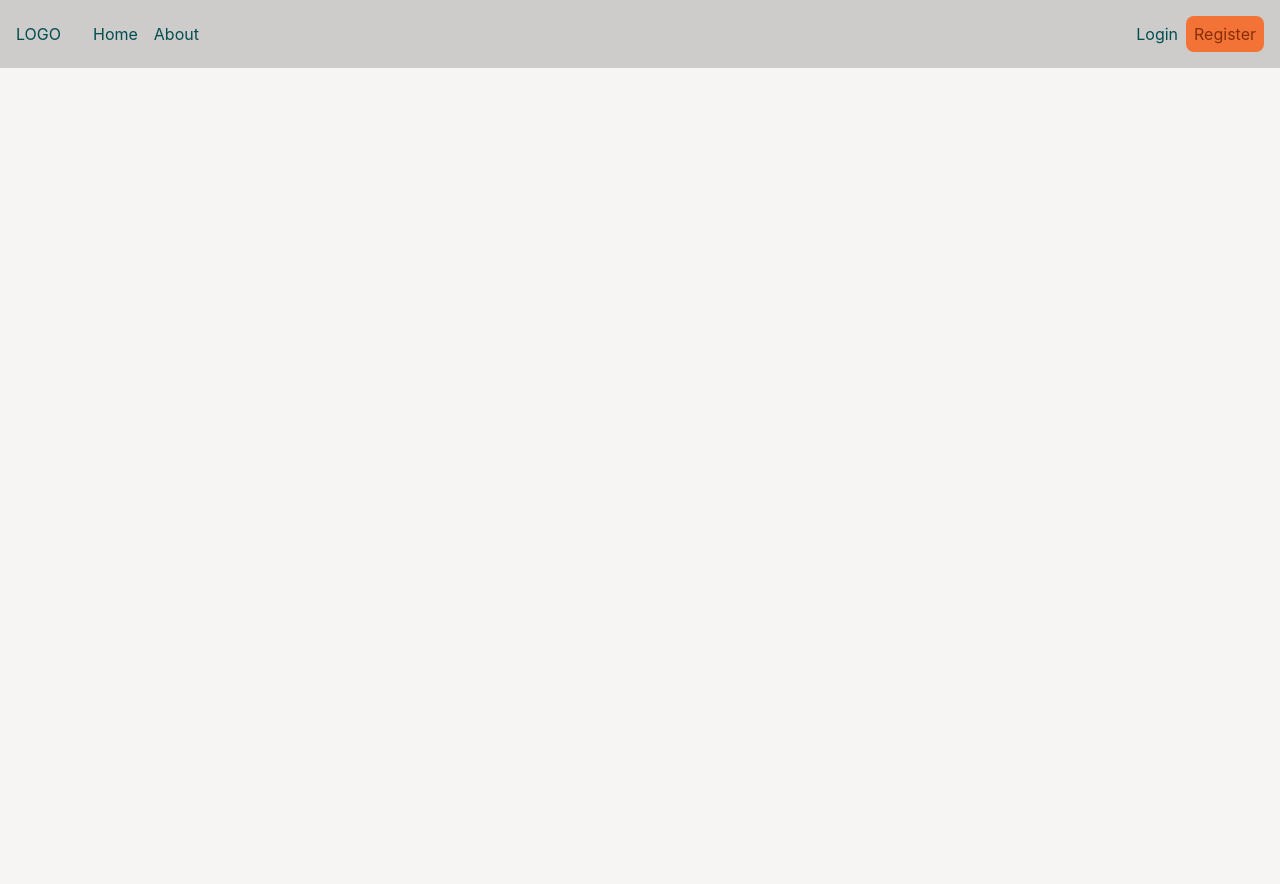
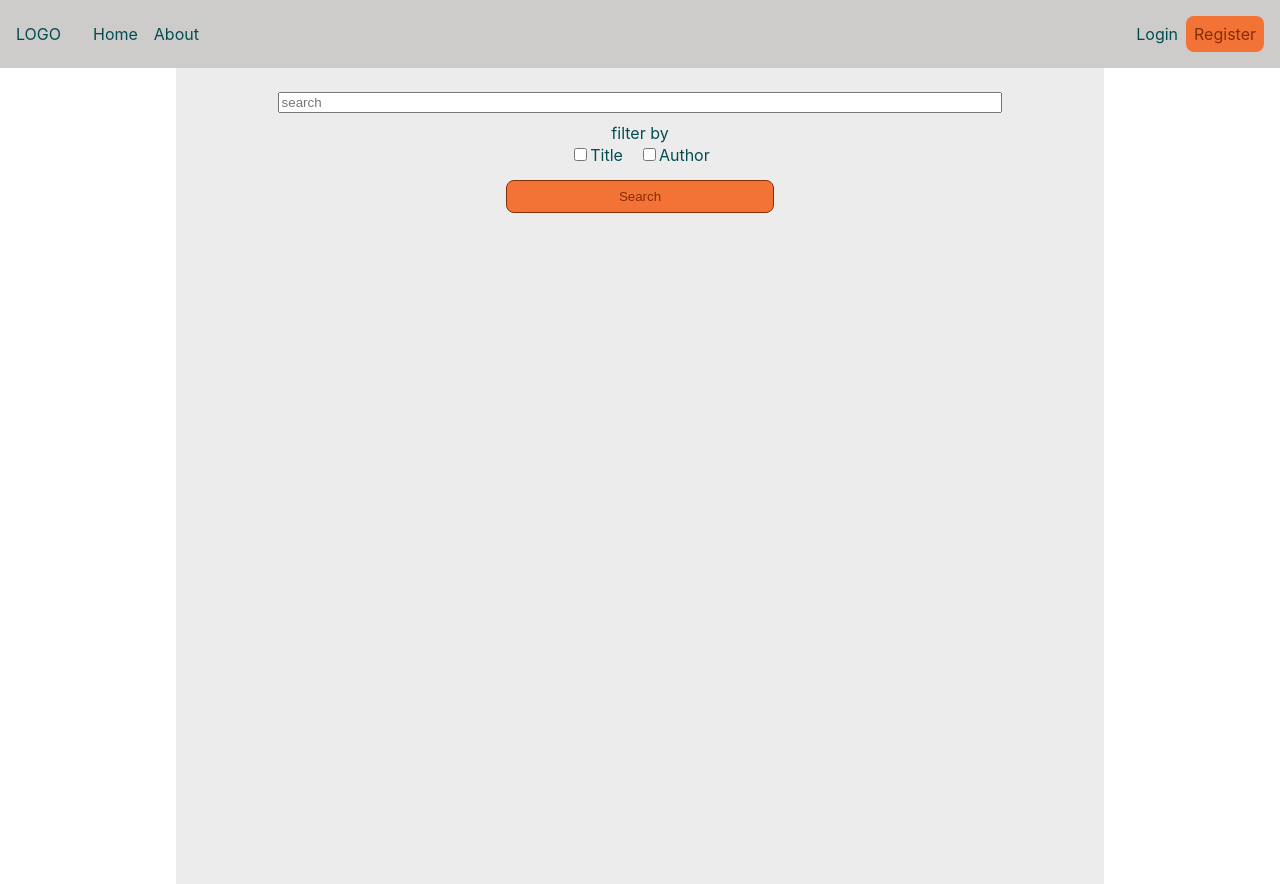
Before and after one commit to derek-dv/me-reddit, a React (Create React App) app in the folder react/: page / in a window 1280 px wide. Before the commit the page ends 800 px from the top, so only its background shows below. Built offline with nearby package versions, Linux system fonts and the light colour scheme; the HTML template or start-up script is replaced by a standard one.

Commit message:
search component created and added to home page

```diff
--- a/react/src/App.css
+++ b/react/src/App.css
@@ -1,38 +1,15 @@
-.App {
-  text-align: center;
+.app {
+  width: 70%;
+  height: 100vh;
+  margin: 0 auto;
+  padding: 0.5rem 1rem;
+  background-color: var(--var-gray-1);
+  color: var(--var-color-primary);
 }
 
-.App-logo {
-  height: 40vmin;
-  pointer-events: none;
-}
-
-@media (prefers-reduced-motion: no-preference) {
-  .App-logo {
-    animation: App-logo-spin infinite 20s linear;
+@media (max-width: 400px){
+  .app {
+    width: 100%;
+    padding: 0;
   }
 }
-
-.App-header {
-  background-color: #282c34;
-  min-height: 100vh;
-  display: flex;
-  flex-direction: column;
-  align-items: center;
-  justify-content: center;
-  font-size: calc(10px + 2vmin);
-  color: white;
-}
-
-.App-link {
-  color: #61dafb;
-}
-
-@keyframes App-logo-spin {
-  from {
-    transform: rotate(0deg);
-  }
-  to {
-    transform: rotate(360deg);
-  }
-}
--- a/react/src/App.tsx
+++ b/react/src/App.tsx
@@ -1,10 +1,13 @@
 import "./App.css";
+import HomeSearch from "./components/HomeSearch";
 import Layout from "./components/layout";
 
 function App() {
   return (
     <Layout>
-      <div className="App"></div>
+      <div className="app">
+        <HomeSearch />
+      </div>
     </Layout>
   );
 }
--- /dev/null
+++ b/react/src/components/HomeSearch.tsx
@@ -0,0 +1,27 @@
+import React from "react";
+import "../styles/HomeSearch.css";
+
+interface HomeSearchProps {}
+
+const HomeSearch: React.FC<HomeSearchProps> = ({}) => {
+  return (
+    <form className="search">
+      <input className="search__input" placeholder="search" />
+      <p className="search__text">filter by</p>
+      <div className="search__checks">
+        <div className="search__check">
+          {" "}
+          <input type="checkbox" id="title" />
+          <label htmlFor="title">Title</label>
+        </div>
+        <div className="search__check">
+          <input type="checkbox" id="author" />
+          <label htmlFor="author">Author</label>
+        </div>
+      </div>
+      <button type="submit" className="search__button">Search</button>
+    </form>
+  );
+};
+
+export default HomeSearch;
--- a/react/src/index.css
+++ b/react/src/index.css
@@ -5,7 +5,7 @@ body {
     sans-serif;
   -webkit-font-smoothing: antialiased;
   -moz-osx-font-smoothing: grayscale;
-  background-color: var(--var-gray-1);
+  box-sizing: border-box;
 }
 
 code {
@@ -21,7 +21,7 @@ code {
   --var-color-tertiary: #f37337;
   --var-color-tertiary-dark: #862e06;
   --var-color-tertiary-hover: #db662f;
-  --var-gray-1: #f7f4f4;
+  --var-gray-1: #ececec;
   --var-gray-2: #cecbcb;
   --var-gray-3: #7a7979;
   --var-dark: #333;
--- /dev/null
+++ b/react/src/styles/HomeSearch.css
@@ -0,0 +1,45 @@
+.search {
+    text-align: center;
+    line-height: 0.5;
+    margin: 0;
+}
+
+.search__input {
+    margin-top: 1rem;
+    outline: none;
+    width: 80%;
+}
+
+.search__text {
+    margin-top: 1rem;
+    margin-bottom: 0;
+}
+
+.search__checks {
+    margin-top: 0.5rem;
+    display: flex;
+    justify-content: center;
+    gap: 1rem;
+}
+
+.search__check {
+    display: flex;
+    align-items: center;
+}
+
+.search__button {
+    margin-top: 1rem;
+    width: 30%;
+    background-color: var(--var-color-tertiary);
+    outline: none;
+    border: 1px solid var(--var-color-tertiary-dark);
+    color: var(--var-color-tertiary-dark);
+    padding: 0.5rem;
+    border-radius: 0.5rem;
+    transition: all 200ms ease-in;
+}
+
+.search__button:hover{
+    background-color: var(--var-color-tertiary-hover);
+    cursor: pointer;
+}
```
